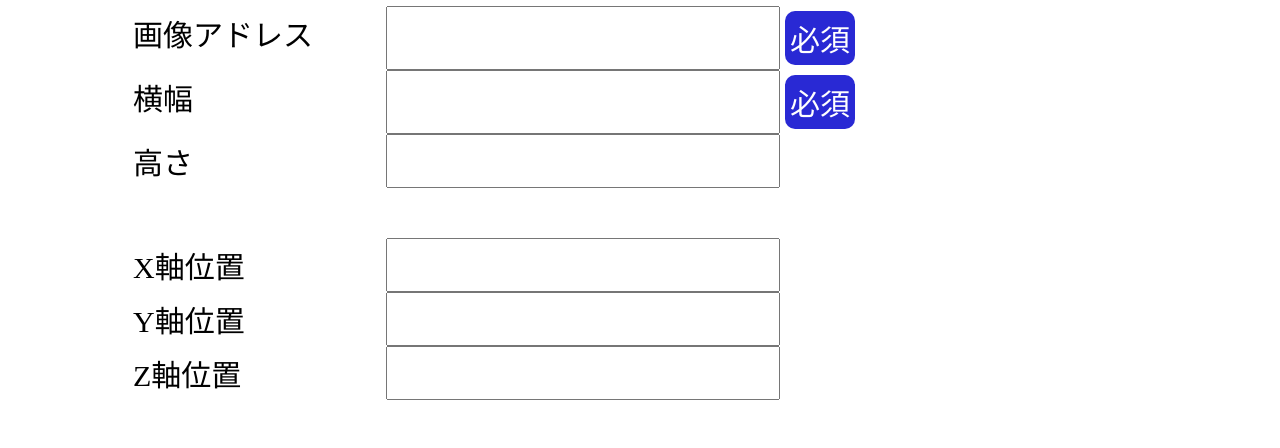
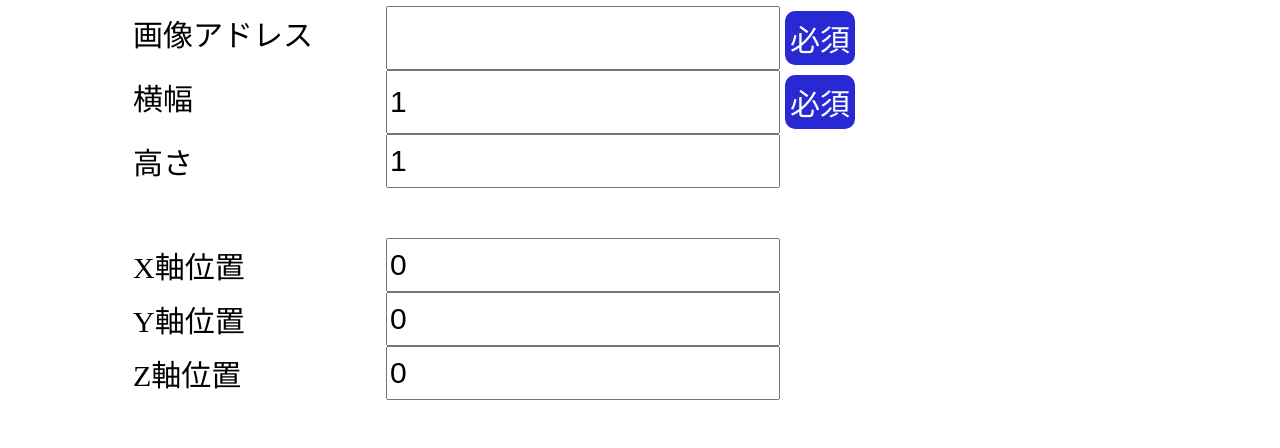
Before and after one commit to TORO-Server/marumasign-cmd-generator, a plain HTML site: page index.html in a window 1280 px wide. Shown: the part 171-619 px from the top of the page. Drawn offline with Linux system fonts and the light colour scheme.

Commit message:
デフォルトの値を変更

```diff
--- a/index.html
+++ b/index.html
@@ -22,22 +22,22 @@
                     <p class="req">必須</p>
                 </label>
                 <label>
-                    <p class="form">横幅</p><input type="number" min="1" id="width">
+                    <p class="form">横幅</p><input type="number" id="width" value="1">
                     <p class="req">必須</p>
                 </label>
                 <label>
-                    <p class="form">高さ</p><input type="number" min="1" id="height">
+                    <p class="form">高さ</p><input type="number" id="height" value="1">
                 </label>
             </div>
             <div class="box">
                 <label>
-                    <p class="form">X軸位置</p><input type="number" id="x">
+                    <p class="form">X軸位置</p><input type="number" id="x" value="0">
                 </label>
                 <label>
-                    <p class="form">Y軸位置</p><input type="number" id="y">
+                    <p class="form">Y軸位置</p><input type="number" id="y" value="0">
                 </label>
                 <label>
-                    <p class="form">Z軸位置</p><input type="number" id="z">
+                    <p class="form">Z軸位置</p><input type="number" id="z" value="0">
                 </label>
             </div>
             <div class="box">
```
